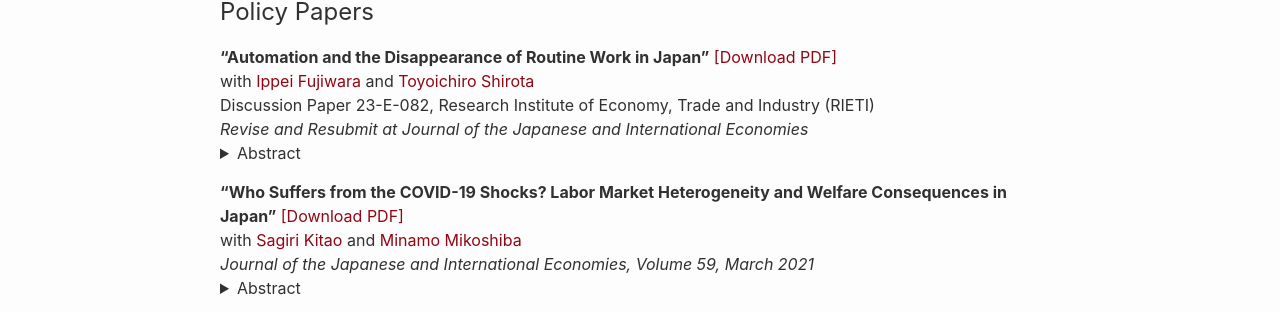
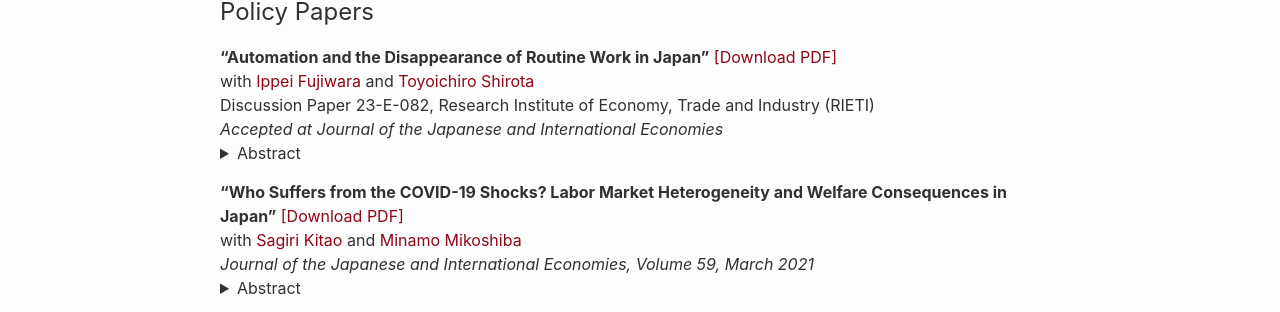
Before and after one commit to shinnkikuchi/shinnkikuchi.github.io, a Jekyll site: the page built from index.md, in a window 1280 px wide. Shown: the part 1221-1533 px from the top of the page. Built offline with Jekyll 4.4.1, drawn with Linux system fonts in a browser that asks for light colours.

Commit message:
Update index.md

```diff
--- a/index.md
+++ b/index.md
@@ -86,7 +86,7 @@ We examine the impact of trade liberalization on structural change patterns in I
 **"Automation and the Disappearance of Routine Work in Japan"** <a href="/files/research/FKS-robot-japan.pdf" target="_blank">[Download PDF]</a><br>
 with <a href="https://sites.google.com/site/ippeifujiwara/" target="_blank">Ippei Fujiwara</a> and <a href="https://researchmap.jp/81332791111?lang=en" target="_blank">Toyoichiro Shirota</a><br>
 Discussion Paper 23-E-082, Research Institute of Economy, Trade and Industry (RIETI) <br>
-*Revise and Resubmit at Journal of the Japanese and International Economies* <br>
+*Accepted at Journal of the Japanese and International Economies* <br>
 <details style="margin-bottom: 15px; margin-top: -15px">
 	<summary>Abstract</summary>
 	We examine the implications of automation technology in Japan since 1980, comparing different local labor markets with different degrees of automation exposure. First, we do not find that automation reduces the employment rate within demographic groups and that automation encourages workers to move from regular to non-regular employment. Second, we show that automation shifts employment from routine occupations in the manufacturing sector to service sectors, while increasing the share of establishments and sales in the manufacturing sector. Finally, we show that this shift in labor demand is attributed to younger generations and non-college-educated workers.
```
